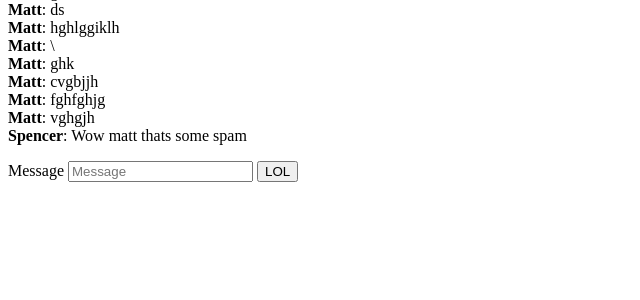
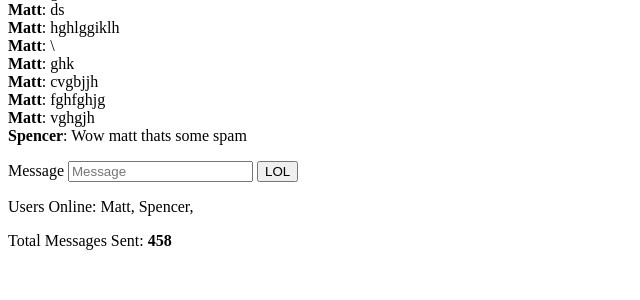
Before and after one commit to rhs-spencerfloyd/chatsite, a Django app: page / in a window 1280 px wide. Shown: the part 241-541 px from the top of the page, without its empty margins (0-640 px from the left). Run offline with Django 3.2, Linux system fonts and the light colour scheme; data comes from the database, SQL or seed files in the repository; both versions use the stored data as it was after the commit.

Commit message:
updates - now stats view on index

```diff
--- a/djangosite/settings.py
+++ b/djangosite/settings.py
@@ -106,7 +106,7 @@ AUTH_PASSWORD_VALIDATORS = [
 
 LANGUAGE_CODE = 'en-us'
 
-TIME_ZONE = 'UTC'
+TIME_ZONE = 'America/Los_Angeles'
 
 USE_I18N = True
 
--- a/proapp/models.py
+++ b/proapp/models.py
@@ -8,3 +8,7 @@ class Message(models.Model):
 class IPName(models.Model):
     ip = models.TextField()
     name = models.TextField()
+
+class GetRequest(models.Model):
+    ip = models.TextField()
+    datetime = models.DateTimeField('datetime')
--- a/proapp/templates/proapp/index.html
+++ b/proapp/templates/proapp/index.html
@@ -6,6 +6,8 @@
         <p id="messages"></p>
         Message <input id="messagebox" type="text" maxlength="200" placeholder="Message" name="textbox" />
         <button onclick="submitForm()">LOL</button>
+        <p id="online"></p>
+        <p id="nummessages"></p>
     </body>
 
     <script>
@@ -14,9 +16,16 @@
         var html = "";
         var oldhtml = "";
 
+
+        nummessageshtml = "";
+        onlinehtml = "";
+        oldnummessageshtml = "";
+        oldonlinehtml = "";
+
         setInterval(function()
         {
 
+            // UPDATE MESSAGE FEED
             getJSON('{% url "proapp:getmessages" %}',
             function(err, data) {
             if (err !== null) {
@@ -32,6 +41,32 @@
 
             if (html != oldhtml) {
                 document.getElementById("messages").innerHTML = html;
+            }
+
+
+            // UPDATE STATS FEED
+            getJSON('{% url "proapp:getstats" %}',
+            function(err, data) {
+            if (err !== null) {
+                html = "error";
+            } else {
+                oldnummessageshtml = nummessageshtml;
+                oldonlinehtml = onlinehtml;
+                nummessageshtml = "";
+                onlinehtml = "";
+                nummessageshtml = "Total Messages Sent: <b>" + data.nummessages + "</b>";
+                onlinehtml = "Users Online: ";
+                data.online.forEach(function (userOnline) {
+                    onlinehtml = onlinehtml + userOnline + ", ";
+                });
+            }
+            });
+
+            if (nummessageshtml != oldnummessageshtml) {
+                document.getElementById("nummessages").innerHTML = nummessageshtml;
+            }
+            if (onlinehtml != oldonlinehtml) {
+                document.getElementById("online").innerHTML = onlinehtml;
             }
 
 
--- a/proapp/urls.py
+++ b/proapp/urls.py
@@ -8,4 +8,5 @@ urlpatterns = [
     path('submit', views.submit, name="submit"),
     path('setname', views.setname, name="setname"),
     path('getmessages', views.getmessages, name="getmessages"),
+    path('getstats', views.getstats, name="getstats"),
 ]
--- a/proapp/views.py
+++ b/proapp/views.py
@@ -3,8 +3,9 @@ from django.http import HttpResponse, HttpResponseRedirect, JsonResponse
 from django.urls import reverse
 
 from html import escape
+from datetime import datetime,timedelta
 
-from .models import Message, IPName
+from .models import Message, IPName, GetRequest
 
 # Create your views here.
 
@@ -61,3 +62,25 @@ def getmessages(request):
         del message["ip"]
         del message["id"]
     return JsonResponse(messlist, safe=False)
+
+
+def getstats(request):
+    ip = get_client_ip(request)
+    getrequest = GetRequest(ip=ip, datetime=datetime.now())
+    getrequest.save()
+
+    # total number of messages
+    nummessages = Message.objects.all().count()
+
+    # users online
+    onlineips = GetRequest.objects.filter(datetime__gt=datetime.now()-timedelta(seconds=5))
+    online = []
+    for oip in onlineips:
+        name = IPName.objects.filter(ip=oip.ip)[0].name
+        if not(name in online):
+            online.append(name)
+
+    # compile statlist
+    statlist = {"nummessages": nummessages, "online": sorted(online)}
+
+    return JsonResponse(statlist, safe=False)
```
Also changed, not shown: db.sqlite3, proapp/migrations/0004_getrequest.py (added).
